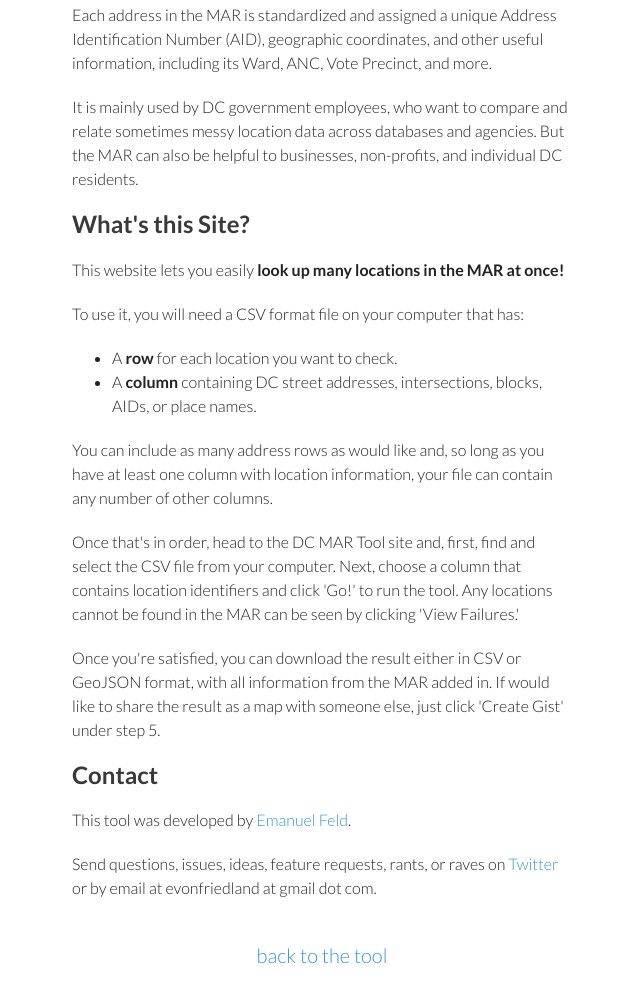
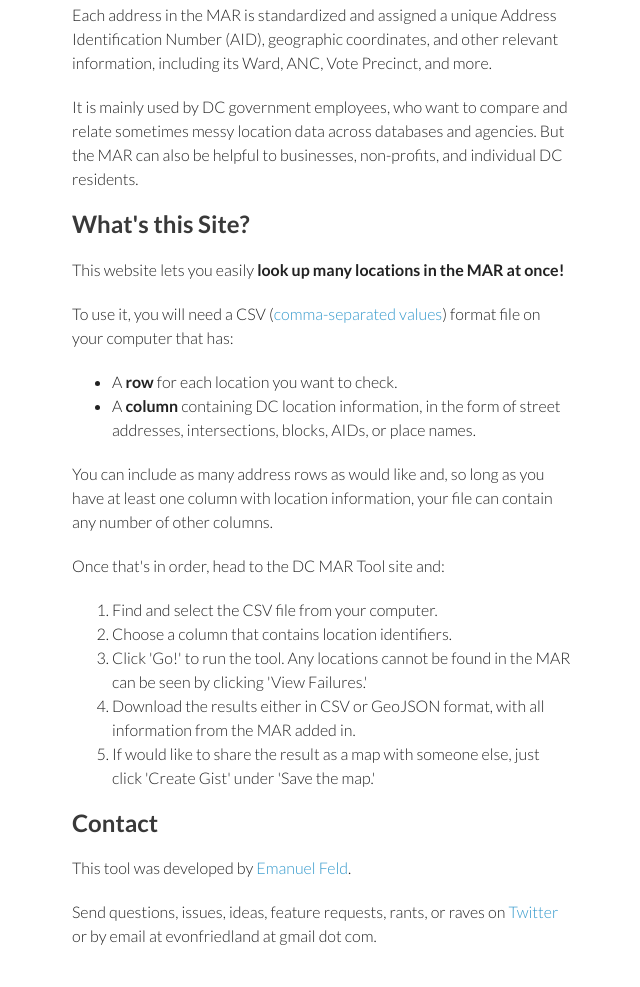
Before and after one commit to emanuelfeld/mardc, a plain HTML site: page about.html in a window 1280 px wide. Shown: the part 411-1398 px from the top of the page, without its empty margins (318-958 px from the left). Drawn offline with nearby package versions, Linux system fonts and the light colour scheme; some packages are replaced by stand-ins of ours.

Commit message:
listify directions

```diff
--- a/about.html
+++ b/about.html
@@ -53,7 +53,7 @@
 
 						<p>The <strong>Master Address Repository</strong> (MAR) is a database of addresses, blocks, intersections, place names, and other location identifiers in the District of Columbia.</p>
 
-						<p>Each address in the MAR is standardized and assigned a unique Address Identification Number (AID), geographic coordinates, and other useful information, including its Ward, ANC, Vote Precinct, and more.</p>
+						<p>Each address in the MAR is standardized and assigned a unique Address Identification Number (AID), geographic coordinates, and other relevant information, including its Ward, ANC, Vote Precinct, and more.</p>
 
 						<p>It is mainly used by DC government employees, who want to compare and relate sometimes messy location data across databases and agencies. But the MAR can also be helpful to businesses, non-profits, and individual DC residents.</p>
 
@@ -61,18 +61,24 @@
 
 						<p>This website lets you easily <strong>look up many locations in the MAR at once!</strong></p>
 
-						<p>To use it, you will need a CSV format file on your computer that has:
+						<p>To use it, you will need a CSV (<a href="https://en.wikipedia.org/wiki/Comma-separated_values">comma-separated values</a>) format file on your computer that has:
 							<ul>
 								<li>A <strong>row</strong> for each location you want to check.</li>
-								<li>A <strong>column</strong> containing DC street addresses, intersections, blocks, AIDs, or place names.</li>
+								<li>A <strong>column</strong> containing DC location information, in the form of street addresses, intersections, blocks, AIDs, or place names.</li>
 							</ul>
 						</p>
 
 						<p>You can include as many address rows as would like and, so long as you have at least one column with location information, your file can contain any number of other columns.</p>
 
-						<p>Once that's in order, head to the DC MAR Tool site and, first, find and select the CSV file from your computer. Next, choose a column that contains location identifiers and click 'Go!' to run the tool. Any locations cannot be found in the MAR can be seen by clicking 'View Failures.'</p>
-
-						<p>Once you're satisfied, you can download the result either in CSV or GeoJSON format, with all information from the MAR added in. If would like to share the result as a map with someone else, just click 'Create Gist' under step 5.</p>
+						<p>Once that's in order, head to the DC MAR Tool site and:
+							<ol>
+								<li>Find and select the CSV file from your computer.</li>
+								<li>Choose a column that contains location identifiers.</li>
+								<li>Click 'Go!' to run the tool. Any locations cannot be found in the MAR can be seen by clicking 'View Failures.'</li>
+								<li>Download the results either in CSV or GeoJSON format, with all information from the MAR added in.</li>
+								<li>If would like to share the result as a map with someone else, just click 'Create Gist' under 'Save the map.'</li>
+							</ol>
+						</p>
 
 				</div>
 
```
